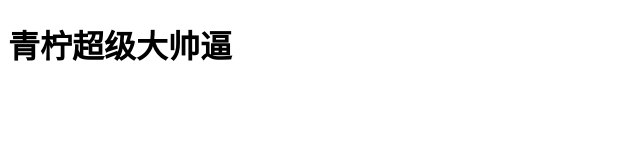
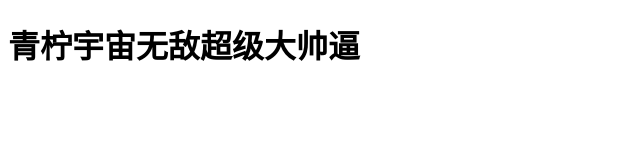
Before and after one commit to songlujie/Gitlearning, a plain HTML site: page index.html in a window 1280 px wide. Shown: the whole page, without its empty margins (0-640 px from the left). Drawn offline with Linux system fonts and the light colour scheme.

Commit message:
feature : modify the index.html title

```diff
--- a/index.html
+++ b/index.html
@@ -11,7 +11,7 @@
 </head>
 
 <body><!-- 网页展示部分 身体 -->
-    <h1>青柠超级大帅逼</h1>
+    <h1>青柠宇宙无敌超级大帅逼</h1>
     <script src="./src/js/index.js"></script>
 </body>
 
```
